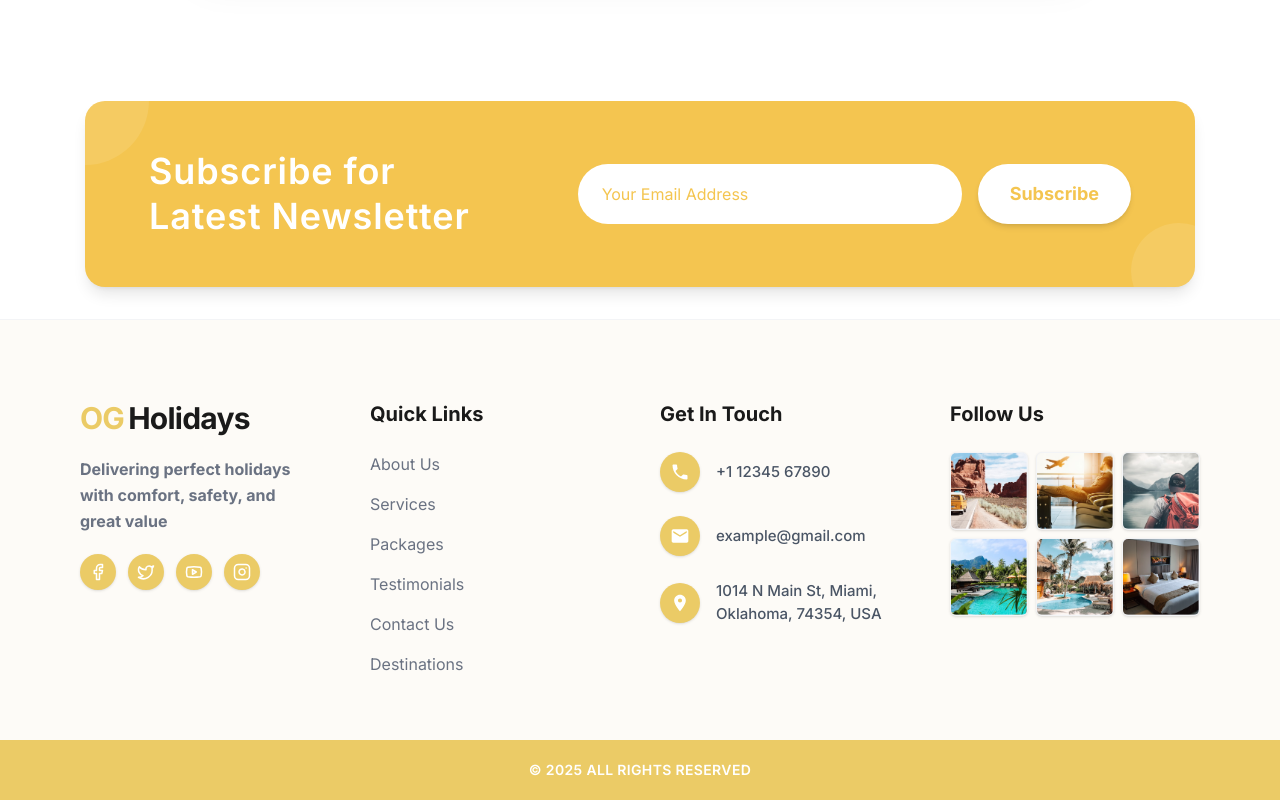
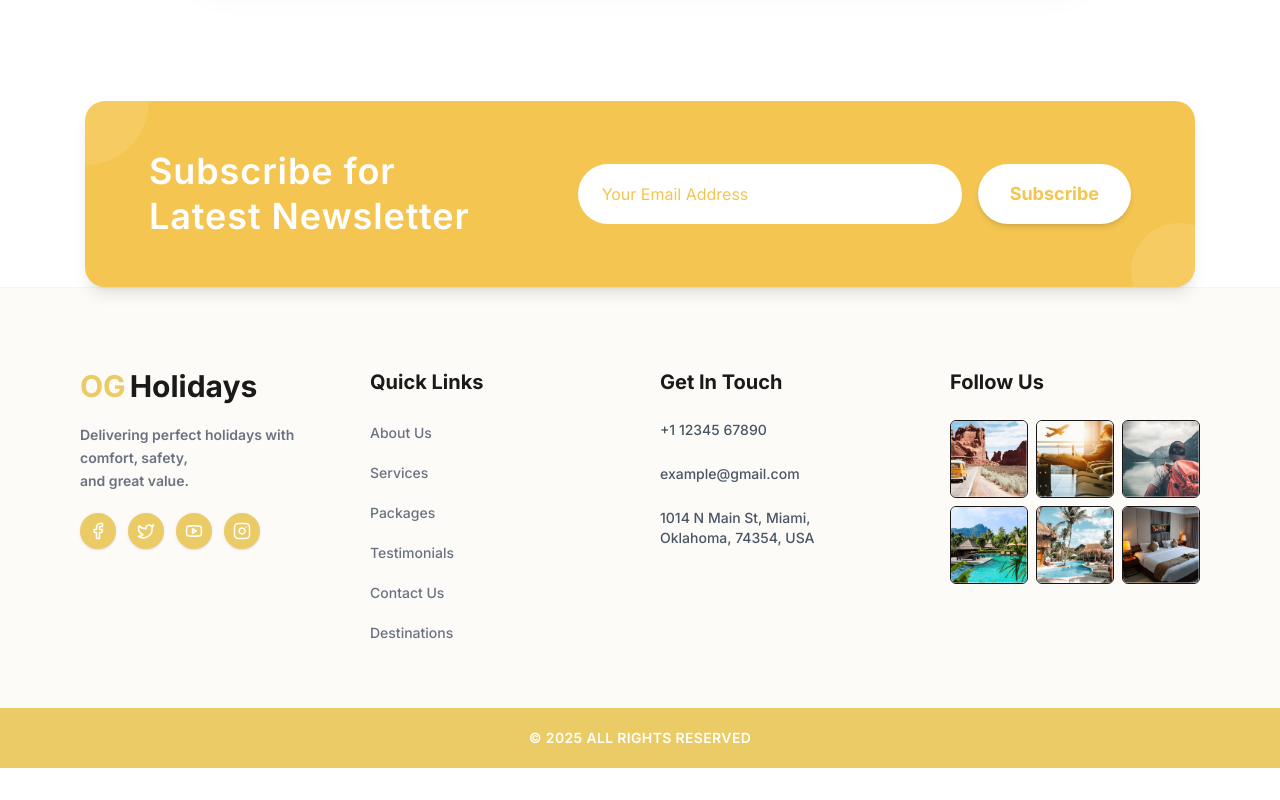
Before and after one commit to veeriaperumal/TravelWeb, a Next.js app: page / in a window 1280 px wide. Shown: the part 5898-6698 px from the top of the page. After the commit the page ends 6666 px from the top, so only its background shows below. Built offline with nearby package versions, Linux system fonts and the light colour scheme.

Commit message:
Footer fixes

```diff
--- a/components/Footer.tsx
+++ b/components/Footer.tsx
@@ -3,10 +3,13 @@
 import React from 'react';
 import Image from 'next/image';
 import Link from 'next/link';
-import { motion } from 'framer-motion';
+import { motion, Variants, easeOut } from 'framer-motion';
 import { Facebook, Twitter, Youtube, Instagram } from 'lucide-react';
 
 const Footer = () => {
+  /* ----------------------------------
+     Data
+  ----------------------------------- */
   const navItems = [
     { name: 'About Us', id: 'about' },
     { name: 'Services', id: 'services' },
@@ -32,98 +35,123 @@ const Footer = () => {
     '/footer/footer-6.png',
   ];
 
+  /* ----------------------------------
+     Smooth Scroll Handler
+  ----------------------------------- */
   const handleScroll = (e: React.MouseEvent<HTMLElement>, id: string) => {
     e.preventDefault();
-    const element = document.getElementById(id);
-    if (element) {
-      const headerOffset = 80;
-      const elementPosition = element.getBoundingClientRect().top;
-      const offsetPosition = elementPosition + window.scrollY - headerOffset;
-      window.scrollTo({ top: offsetPosition, behavior: 'smooth' });
-    }
+    const target = document.getElementById(id);
+    if (!target) return;
+
+    const offset = 80;
+    const top =
+      target.getBoundingClientRect().top + window.scrollY - offset;
+
+    window.scrollTo({ top, behavior: 'smooth' });
   };
 
-  // --- Animation Variants ---
-  const fadeInUp = {
+  /* ----------------------------------
+     Framer Motion Variants (STRICT)
+  ----------------------------------- */
+  const fadeInUp: Variants = {
     hidden: { opacity: 0, y: 30 },
     visible: {
       opacity: 1,
       y: 0,
-      transition: { duration: 0.6, ease: "easeOut" }
-    }
+      transition: {
+        duration: 0.6,
+        ease: easeOut,
+      },
+    },
   };
 
-  const staggerContainer = {
+  const staggerContainer: Variants = {
     hidden: { opacity: 0 },
     visible: {
       opacity: 1,
       transition: {
-        staggerChildren: 0.1, // Elements appear one after another
-        delayChildren: 0.1
-      }
-    }
+        staggerChildren: 0.1,
+        delayChildren: 0.1,
+      },
+    },
   };
 
-  const socialIconHover = {
-    hover: { y: -4, scale: 1.1, transition: { type: "spring", stiffness: 400 } },
-    tap: { scale: 0.9 }
+  const socialIconVariants: Variants = {
+    hover: {
+      y: -4,
+      scale: 1.1,
+      transition: {
+        type: 'spring',
+        stiffness: 400,
+      },
+    },
+    tap: {
+      scale: 0.9,
+    },
   };
 
+  /* ----------------------------------
+     JSX
+  ----------------------------------- */
   return (
-    <footer className="w-full relative bg-[#FDFBF7] text-gray-600 font-sans mt-8 overflow-hidden border-t border-gray-100">
+    <footer className="relative w-full bg-[#FDFBF7] border-t border-gray-100 overflow-hidden">
       <motion.div
+        variants={staggerContainer}
         initial="hidden"
         whileInView="visible"
         viewport={{ once: true, amount: 0.1 }}
-        variants={staggerContainer}
         className="max-w-[1200px] mx-auto px-6 lg:px-10 pt-20 pb-16"
       >
         <div className="grid grid-cols-1 md:grid-cols-2 lg:grid-cols-4 gap-10">
-
-          {/* COLUMN 1: Brand */}
-          <motion.div variants={fadeInUp} className="flex flex-col space-y-5">
+          {/* Brand */}
+          <motion.div variants={fadeInUp} className="space-y-5">
             <motion.div
               whileHover={{ scale: 1.02 }}
-              className="flex items-center text-3xl font-bold tracking-tight cursor-pointer origin-left"
               onClick={(e) => handleScroll(e, 'home')}
+              className="flex items-center text-3xl font-bold cursor-pointer"
             >
               <span className="text-[#EBCB66]">OG</span>
-              <span className="text-[#1A1A1A] ml-1">Holidays</span>
+              <span className="ml-1 text-[#1A1A1A]">Holidays</span>
             </motion.div>
-            <p className="text-gray-500 leading-relaxed text-m font-bold max-w-[240px]">
-              Delivering perfect holidays with comfort, safety, and <br /> great value
+
+            <p className="text-gray-500 text-sm font-semibold max-w-[240px] leading-relaxed">
+              Delivering perfect holidays with comfort, safety,
+              <br /> and great value.
             </p>
+
             <div className="flex gap-3">
-              {socialLinks.map((social, idx) => (
+              {socialLinks.map((item, i) => (
                 <motion.div
-                  key={idx}
-                  variants={socialIconHover}
+                  key={i}
+                  variants={socialIconVariants}
                   whileHover="hover"
                   whileTap="tap"
                 >
                   <Link
-                    href={social.href}
-                    className="w-9 h-9 bg-[#EBCB66] text-white rounded-full flex items-center justify-center hover:bg-[#d4b04d] transition-colors shadow-sm"
+                    href={item.href}
+                    className="w-9 h-9 flex items-center justify-center rounded-full bg-[#EBCB66] text-white shadow-sm hover:bg-[#d4b04d]"
                   >
-                    {social.icon}
+                    {item.icon}
                   </Link>
                 </motion.div>
               ))}
             </div>
           </motion.div>
 
-          {/* COLUMN 2: Quick Links */}
+          {/* Quick Links */}
           <motion.div variants={fadeInUp}>
-            <h3 className="text-[#1A1A1A] font-bold text-xl mb-6">Quick Links</h3>
+            <h3 className="text-xl font-bold text-[#1A1A1A] mb-6">
+              Quick Links
+            </h3>
             <ul className="space-y-4">
               {navItems.map((item) => (
-                <li key={item.name}>
+                <li key={item.id}>
                   <motion.a
-                    whileHover={{ x: 6, color: '#EBCB66' }}
-                    transition={{ type: "spring", stiffness: 300, damping: 20 }}
                     href={`#${item.id}`}
                     onClick={(e) => handleScroll(e, item.id)}
-                    className="text-gray-500 transition-colors text-[16px] cursor-pointer inline-block"
+                    whileHover={{ x: 6, color: '#EBCB66' }}
+                    transition={{ type: 'spring', stiffness: 300 }}
+                    className="inline-block text-gray-500 text-sm font-medium"
                   >
                     {item.name}
                   </motion.a>
@@ -132,46 +160,44 @@ const Footer = () => {
             </ul>
           </motion.div>
 
-          {/* COLUMN 3: Contact Info */}
+          {/* Contact */}
           <motion.div variants={fadeInUp}>
-            <h3 className="text-[#1A1A1A] font-bold text-xl mb-6">Get In Touch</h3>
-            <ul className="space-y-6">
-              {[
-                { icon: 'phone', val: '+1 12345 67890' },
-                { icon: 'mail', val: 'example@gmail.com' },
-                { icon: 'loc', val: <>1014 N Main St, Miami, <br /> Oklahoma, 74354, USA</> }
-              ].map((contact, i) => (
-                <motion.li
-                  key={i}
-                  whileHover={{ x: 4 }}
-                  className="flex items-center gap-4 group"
-                >
-                  <div className="w-10 h-10 rounded-full bg-[#EBCB66] flex items-center justify-center flex-shrink-0 text-white shadow-sm transition-transform duration-300 group-hover:rotate-12">
-                    {contact.icon === 'phone' && <svg width="20" height="20" viewBox="0 0 24 24" fill="currentColor"><path d="M6.62 10.79c1.44 2.82 3.76 5.14 6.59 6.59l2.2-2.2c.27-.27.67-.36 1.02-.24 1.12.37 2.33.57 3.57.57.55 0 1 .45 1 1V20c0 .55-.45 1-1 1-9.39 0-17-7.61-17-17 0-.55.45-1 1-1h3.5c.55 0 1 .45 1 1 0 1.25.2 2.45.57 3.57.11.35.03.74-.25 1.02l-2.2 2.2z" /></svg>}
-                    {contact.icon === 'mail' && <svg width="20" height="20" viewBox="0 0 24 24" fill="currentColor"><path d="M20 4H4c-1.1 0-2 .9-2 2v12c0 1.1.9 2 2 2h16c1.1 0 2-.9 2-2V6c0-1.1-.9-2-2-2zm0 4l-8 5-8-5V6l8 5 8-5v2z" /></svg>}
-                    {contact.icon === 'loc' && <svg width="20" height="20" viewBox="0 0 24 24" fill="currentColor"><path d="M12 2C8.13 2 5 5.13 5 9c0 5.25 7 13 7 13s7-7.75 7-13c0-3.87-3.13-7-7-7zm0 9.5a2.5 2.5 0 010-5 2.5 2.5 0 010 5z" /></svg>}
-                  </div>
-                  <span className="text-gray-600 text-[15px] font-medium">{contact.val}</span>
-                </motion.li>
-              ))}
+            <h3 className="text-xl font-bold text-[#1A1A1A] mb-6">
+              Get In Touch
+            </h3>
+            <ul className="space-y-6 text-sm font-medium text-gray-600">
+              <li>+1 12345 67890</li>
+              <li>example@gmail.com</li>
+              <li>
+                1014 N Main St, Miami,
+                <br />
+                Oklahoma, 74354, USA
+              </li>
             </ul>
           </motion.div>
 
-          {/* COLUMN 4: Instagram Grid */}
+          {/* Instagram */}
           <motion.div variants={fadeInUp}>
-            <h3 className="text-[#1A1A1A] font-bold text-xl mb-6">Follow Us</h3>
+            <h3 className="text-xl font-bold text-[#1A1A1A] mb-6">
+              Follow Us
+            </h3>
             <div className="grid grid-cols-3 gap-2 max-w-[260px]">
-              {instaImages.map((src, index) => (
+              {instaImages.map((src, i) => (
                 <motion.div
-                  key={index}
+                  key={i}
                   initial={{ opacity: 0, scale: 0.8 }}
                   whileInView={{ opacity: 1, scale: 1 }}
                   viewport={{ once: true }}
-                  transition={{ delay: index * 0.05 }}
-                  whileHover={{ scale: 1.05, rotate: 2, zIndex: 10 }}
-                  className="relative aspect-square bg-gray-100 rounded-md overflow-hidden border border-gray-100 shadow-sm cursor-pointer"
+                  transition={{ delay: i * 0.05 }}
+                  whileHover={{ scale: 1.05 }}
+                  className="relative aspect-square rounded-md overflow-hidden border bg-gray-100"
                 >
-                  <Image src={src} alt="Instagram" fill className="object-cover" />
+                  <Image
+                    src={src}
+                    alt="Instagram image"
+                    fill
+                    className="object-cover"
+                  />
                 </motion.div>
               ))}
             </div>
@@ -179,12 +205,12 @@ const Footer = () => {
         </div>
       </motion.div>
 
-      {/* COPYRIGHT BAR */}
+      {/* Copyright */}
       <motion.div
-        initial={{ y: 20, opacity: 0 }}
-        whileInView={{ y: 0, opacity: 1 }}
-        transition={{ delay: 0.3, duration: 0.5 }}
-        className="w-full bg-[#EBCB66] py-5 text-center"
+        initial={{ opacity: 0, y: 20 }}
+        whileInView={{ opacity: 1, y: 0 }}
+        transition={{ duration: 0.5 }}
+        className="bg-[#EBCB66] py-5 text-center"
       >
         <p className="text-white text-sm font-semibold tracking-wide">
           © {new Date().getFullYear()} ALL RIGHTS RESERVED
```
